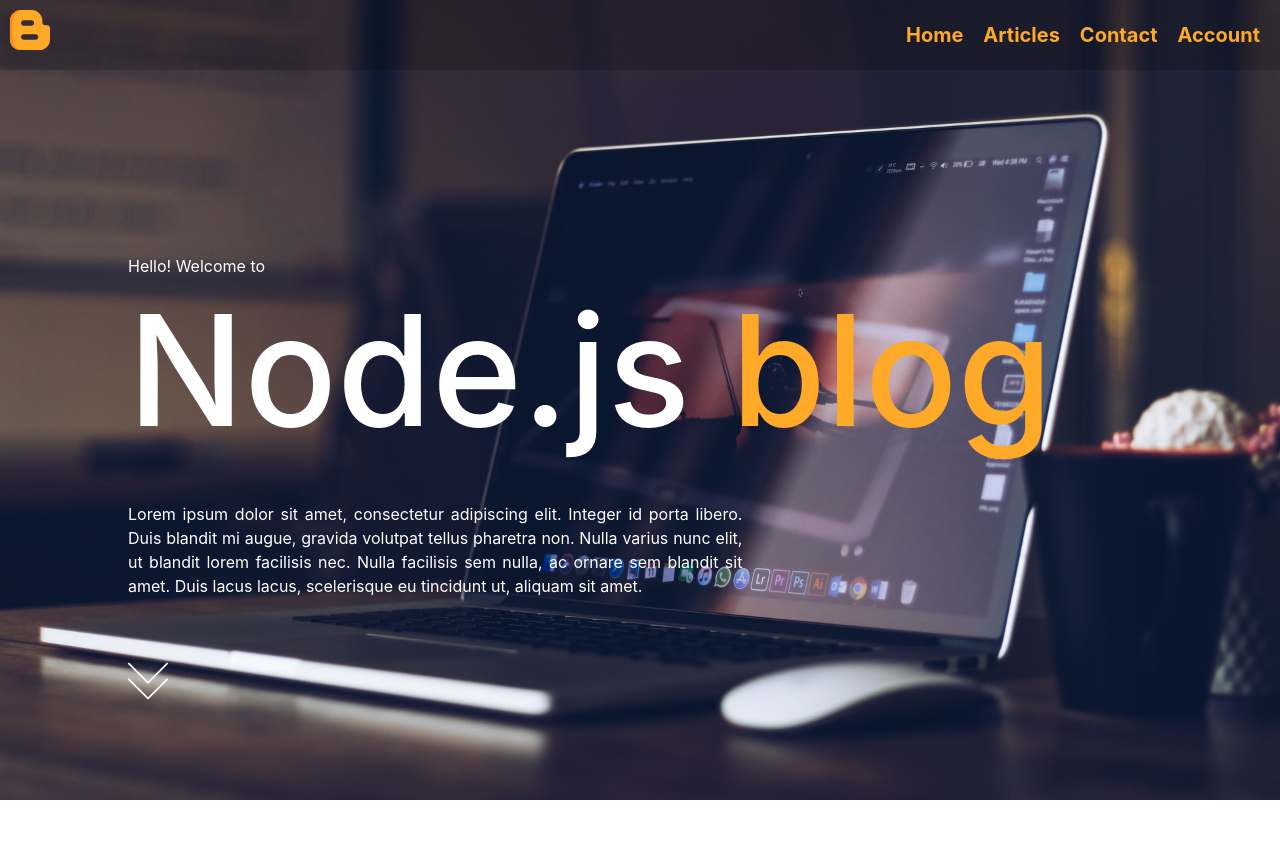
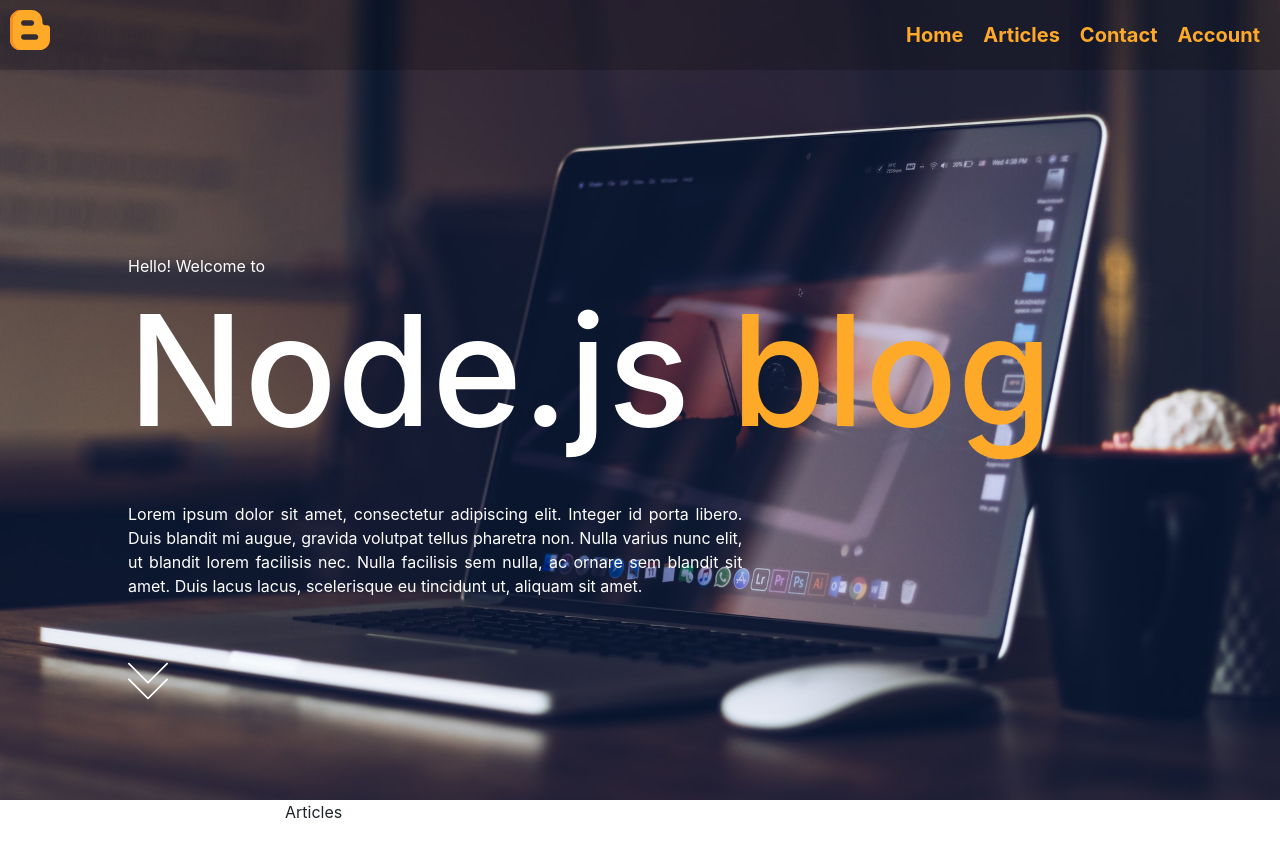
Before and after one commit to mateuszkib/node.js-blog, a React (Create React App) app in the folder client/: page / in a window 1280 px wide. Shown: the top 856 px of the page. Built offline with nearby package versions, Linux system fonts and the light colour scheme.

Commit message:
add articles component home page

```diff
--- a/client/src/App.js
+++ b/client/src/App.js
@@ -1,4 +1,4 @@
-import React from "react";
+import React, { Fragment } from "react";
 import {
     BrowserRouter as Router,
     Route,
@@ -7,6 +7,7 @@ import {
 } from "react-router-dom";
 
 import Header from "./components/Header/Header";
+import ArticlesList from "./components/Articles/ArticlesList";
 import AuthView from "./views/AuthView/AuthView";
 
 import "bootstrap/dist/css/bootstrap.min.css";
@@ -43,7 +44,16 @@ function App() {
                                 path="/auth"
                                 render={(props) => <AuthView {...props} />}
                             />
-                            <Route exact path="/" component={Header} />
+                            <Route
+                                exact
+                                path="/"
+                                render={(props) => (
+                                    <Fragment>
+                                        <Header />
+                                        <ArticlesList />
+                                    </Fragment>
+                                )}
+                            />
 
                             {/*Admin routing*/}
                             <AdminState>
--- a/client/src/components/Admin/Users/TableRow.module.scss
+++ b/client/src/components/Admin/Users/TableRow.module.scss
@@ -1,5 +1,11 @@
 .wrapper {
     td {
         vertical-align: middle;
+
+        svg {
+            &:hover {
+                cursor: pointer;
+            }
+        }
     }
 }
--- /dev/null
+++ b/client/src/components/Articles/ArticlesList.js
@@ -0,0 +1,14 @@
+import React from "react";
+import PropTypes from "prop-types";
+
+const ArticlesList = (props) => {
+    return (
+        <div className="container">
+            <div className="col-8 offset-lg-2">Articles</div>
+        </div>
+    );
+};
+
+ArticlesList.propTypes = {};
+
+export default ArticlesList;
--- a/client/src/context/admin/AdminState.js
+++ b/client/src/context/admin/AdminState.js
@@ -141,8 +141,11 @@ const AdminState = ({ children }) => {
                     type: DELETE_USER,
                     payload: res.data.data,
                 });
+                successToast(res);
             }
-        } catch (err) {}
+        } catch (err) {
+            catchErrors(err);
+        }
     };
 
     // Clear user
```
